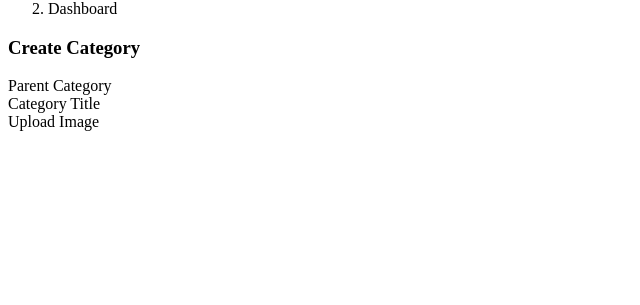
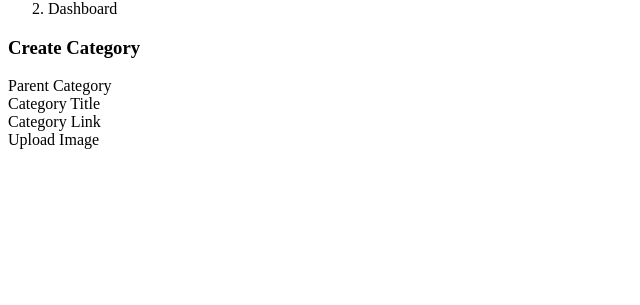
Before and after one commit to anujjaha/booqwale-api, a PHP site: the page made by application/views/categories/add.php in a window 1280 px wide. Shown: the part 302-607 px from the top of the page, without its empty margins (0-640 px from the left). Run offline with PHP 8.4, Linux system fonts and the light colour scheme; the template is opened without the code that fills it: most values are stand-ins (such as "Sample title", 1, 10 or a date in 2020); data that the repository does not hold is empty; some libraries are stand-ins or nearby versions.

Commit message:
Added LInk

```diff
--- a/application/helpers/general_helper.php
+++ b/application/helpers/general_helper.php
@@ -81,6 +81,7 @@
                         <td>
                             '.$category['title'].'
                         </td>
+                        <td> '. $category['category_link'] .'</td>
                         <td>
                            '.$showImage.'
                         </td>
--- a/application/views/categories/add.php
+++ b/application/views/categories/add.php
@@ -36,6 +36,18 @@
 			</div>
 
 			<div class="box-body">
+			Category Link
+			<?php
+			$link = array(
+				'name'		=> 'category_link',
+				'id'		=> 'category_link',
+				'class'		=> 'form-control'
+			);
+				echo form_input($link);
+			?>
+			</div>
+
+			<div class="box-body">
 				Upload Image
 				<?php
 				$profile_picture = array( 'name'=>'category_image',
--- a/application/views/categories/index.php
+++ b/application/views/categories/index.php
@@ -21,6 +21,7 @@
 						<th>Id</th>
 						<th>Parent </th>
 						<th>Title</th>
+						<th>Link</th>
 						<th>Image</th>
 						<th>Delete</th>
 					</tr>
@@ -33,6 +34,7 @@
 					<td> <?php echo $category['id'];?> </td>
 					<td> - </td>
 					<td> <?php echo $category['title'];?> </td>
+					<td> <?php echo $category['category_link'];?> </td>
 					<td>
 						<?php
 							if(isset($category['image']) && !empty($category['image']))
```
Also changed, not shown: application/controllers/Categories.php (+5 -4 lines), 1 other file.
